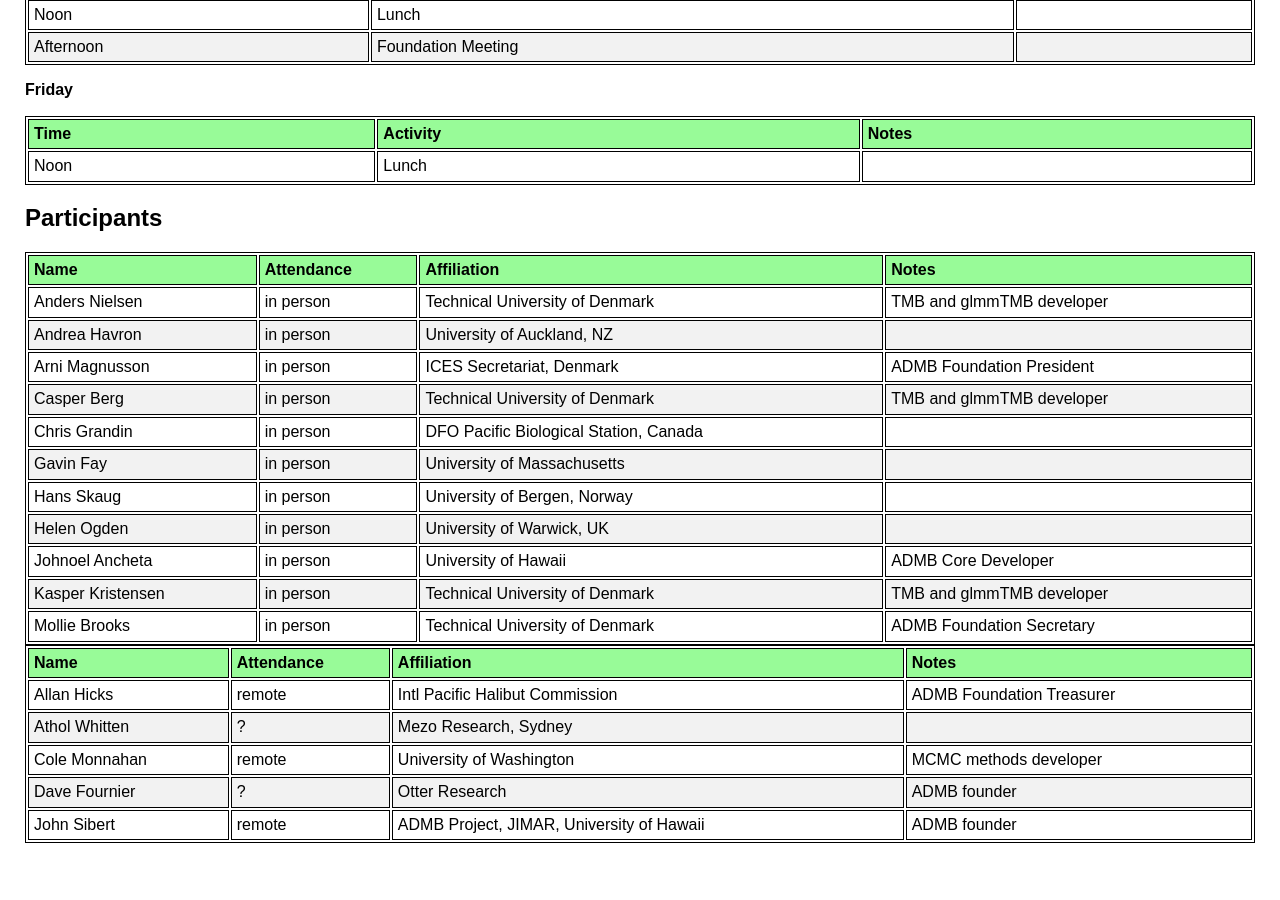
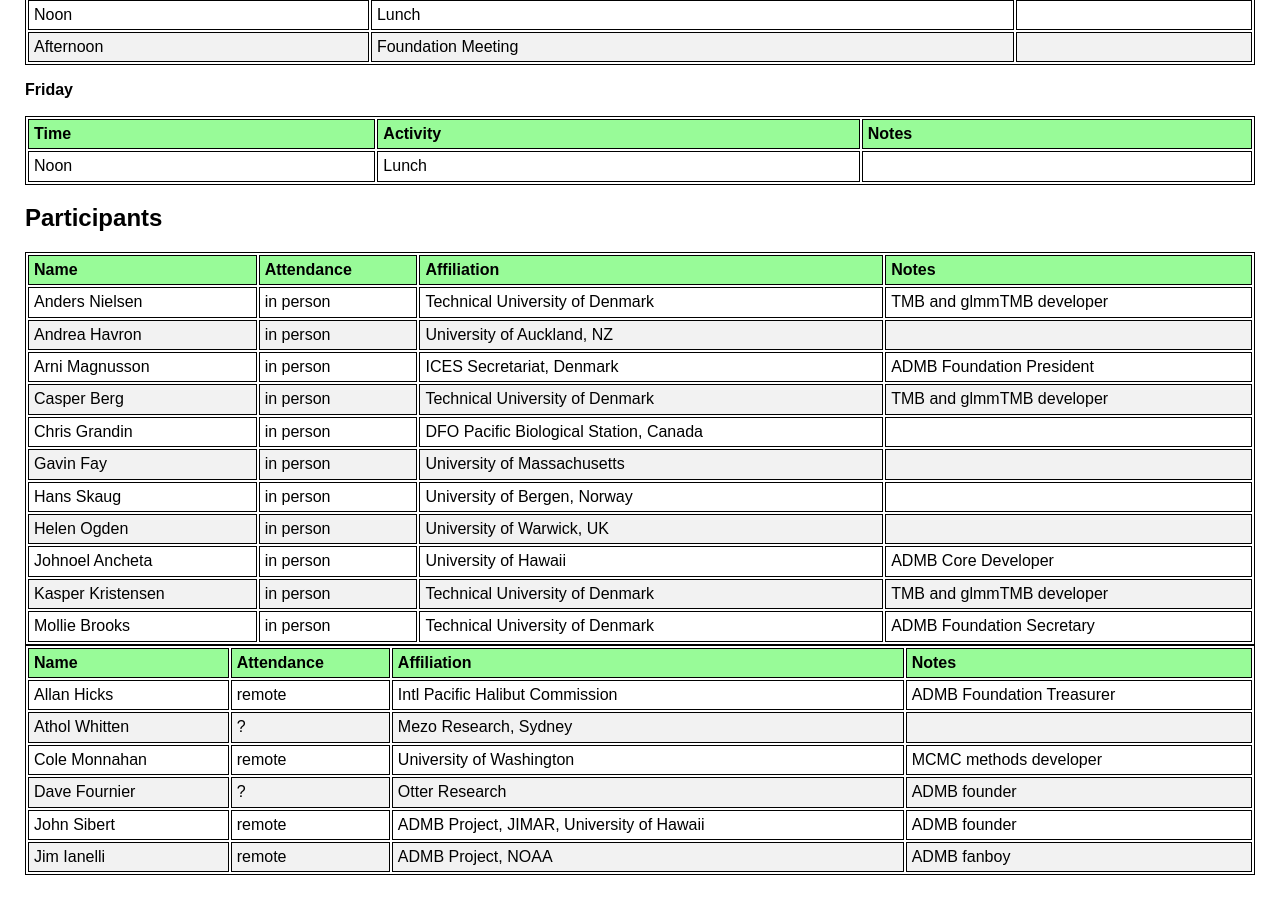
Before and after one commit to TMB-ADMB-Workshops/DevelopersWorkshop2017, a Jekyll site: the page built from agenda.md, in a window 1280 px wide and 900 px high, scrolled down 1271 px. Built offline with Jekyll 4.4.1, drawn with Linux system fonts in a browser that asks for light colours; nearby versions of some CDN libraries; before the commit the page ends 2139 px from its top, so only the background shows below that.

Commit message:
added my (hopefully) remote attendance

```diff
--- a/agenda.md
+++ b/agenda.md
@@ -104,3 +104,4 @@ Athol Whitten | ? | Mezo Research, Sydney
 Cole Monnahan | remote | University of Washington | MCMC methods developer
 Dave Fournier | ? | Otter Research | ADMB founder
 John Sibert | remote | ADMB Project, JIMAR, University of Hawaii | ADMB founder
+Jim Ianelli | remote | ADMB Project, NOAA | ADMB fanboy
```
